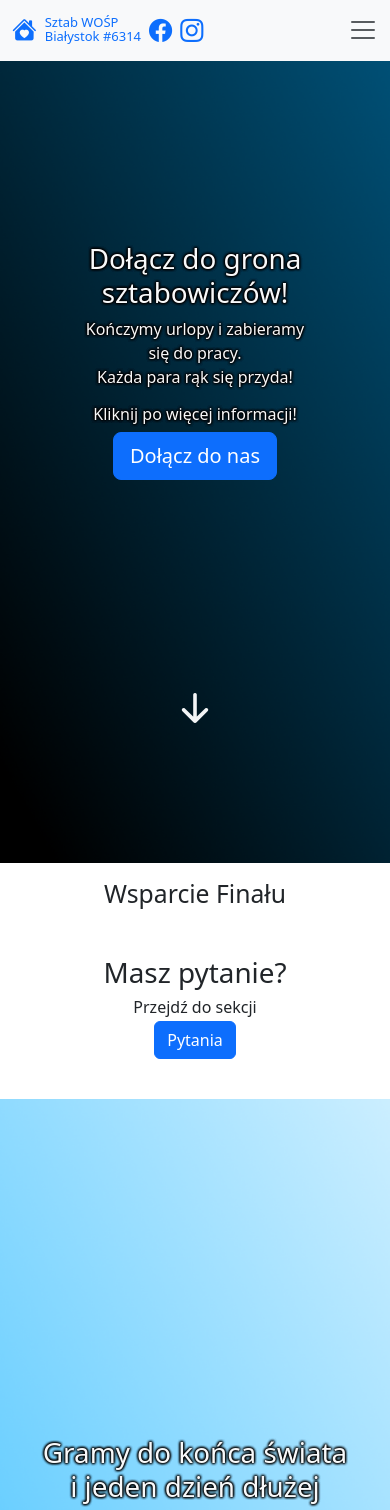
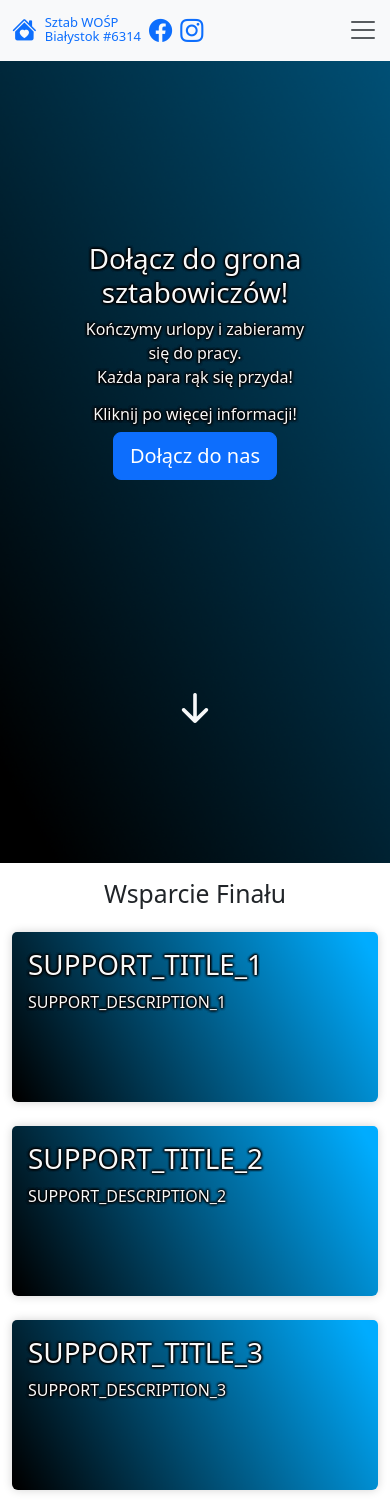
Before and after one commit to Sztab-WOSP-Bialystok/wosp-staff, a Next.js app: page / in a window 390 px wide. Shown: the top 1510 px of the page. Built offline with nearby package versions, Linux system fonts and the light colour scheme.

Commit message:
Added navigation to section cards in mobile view

```diff
--- a/app/global.css
+++ b/app/global.css
@@ -15,7 +15,7 @@
   border: unset;
 }
 
-.button {
+.button-radioactive {
   background-color: #2ba805;
   -webkit-border-radius: 60px;
   border-radius: 60px;
@@ -31,13 +31,13 @@
   animation: glowing 2000ms infinite;
 }
 
-.button:hover {
+.button-radioactive:hover {
   animation: none;
   background-color: #49e819;
   box-shadow: 0 0 50px #49e819;
 }
 
-.button:active:focus {
+.button-radioactive:active:focus {
   animation: none;
   background-color: #2ba805;
   box-shadow: 0 0 50px #2ba805;
--- a/app/home/sections/support-section/support-card.tsx
+++ b/app/home/sections/support-section/section-card.tsx
@@ -1,17 +1,19 @@
-import { Card } from "react-bootstrap";
+import { Button, Card, Nav } from "react-bootstrap";
+import Link from "next/link";
 
-export interface SupportTypeData {
+export interface SectionCardData {
   title: string;
   description: string;
   lightImgSrc: string;
   darkImgSrc: string;
   display: boolean;
   link: string;
+  buttonLabel: string;
 }
 
-type Props = { data: SupportTypeData };
+type Props = { data: SectionCardData };
 
-export default function OfferCard({ data }: Props) {
+export default function SectionCard({ data }: Props) {
   return (
     <Card className="d-flex justify-content-center" style={{ height: "100%" }}>
       <Card.Img
@@ -28,15 +30,20 @@ export default function OfferCard({ data }: Props) {
         style={{ objectFit: "cover", height: 170 }}
         className="d-block d-md-none rounded-bottom"
       />
-      <Card.ImgOverlay
-        className={"d-block d-md-none text-light"}
-      >
-        <Card.Title className="img-overlay">{data.title}</Card.Title>
-        <Card.Text className="img-overlay">{data.description}</Card.Text>
-      </Card.ImgOverlay>
+      <Nav.Link as={Link} href={data.link} disabled={false}>
+        <Card.ImgOverlay className={"d-block d-md-none text-light"}>
+          <Card.Title className="img-overlay">
+            <h1>{data.title}</h1>
+          </Card.Title>
+          <Card.Text className="img-overlay">{data.description}</Card.Text>
+        </Card.ImgOverlay>
+      </Nav.Link>
       <Card.Body className="d-none d-md-block">
         <Card.Title>{data.title}</Card.Title>
         <Card.Text>{data.description}</Card.Text>
+        <Button variant="primary" className="button" href={data.link}>
+          {data.buttonLabel}
+        </Button>
       </Card.Body>
     </Card>
   );
--- a/app/home/sections/support-section/support-section.tsx
+++ b/app/home/sections/support-section/support-section.tsx
@@ -1,8 +1,9 @@
-import { Container, Row, Col } from "react-bootstrap";
-import SupportCard, { SupportTypeData } from "./support-card";
+import { Container, Row, Col, CardGroup } from "react-bootstrap";
+import SupportCard, { SectionCardData } from "./section-card";
+import supportSectionData from "public/info/support-section-data.json";
 
 export default function SupportSection() {
-  const data: SupportTypeData[] = []; //TODO: Add data from .json file
+  const data: SectionCardData[] = supportSectionData; //TODO: Add data from .json file
 
   return (
     <Container fluid>
@@ -12,6 +13,7 @@ export default function SupportSection() {
         </Col>
       </Row>
       <Row className="d-flex justify-content-center">
+        <div className="d-block d-md-none rounded-bottom">
           {data
             .filter((offer) => offer.display)
             .map((offer) => (
@@ -19,6 +21,16 @@ export default function SupportSection() {
                 <SupportCard data={offer}></SupportCard>
               </Col>
             ))}
+        </div>
+        <Col className="d-none d-md-block">
+          <CardGroup>
+            {data
+              .filter((offer) => offer.display)
+              .map((offer) => (
+                <SupportCard data={offer}></SupportCard>
+              ))}
+          </CardGroup>
+        </Col>
       </Row>
     </Container>
   );
--- a/app/not-found.tsx
+++ b/app/not-found.tsx
@@ -27,7 +27,7 @@ export default function NotFound() {
           <div className="text-center text-md-start">
             <h1 className="info">Ups... Chyba zabłądziłeś</h1>
             <h6>Kliknij kafelek by wrócić na powierzchnię!</h6>
-            <Button className="button" href={homeNavigation.link}>
+            <Button className="button-radioactive" href={homeNavigation.link}>
               {homeNavigation.name}
             </Button>
           </div>
--- /dev/null
+++ b/public/info/support-section-data.json
@@ -0,0 +1,29 @@
+[
+    {
+        "title": "SUPPORT_TITLE_1",
+        "description": "SUPPORT_DESCRIPTION_1",
+        "lightImgSrc": "images/Sample_image_light.png",
+        "darkImgSrc": "images/Sample_image_dark.png",
+        "link": "/link_1",
+        "buttonLabel" : "Button_label_1",
+        "display": true
+    },
+    {
+        "title": "SUPPORT_TITLE_2",
+        "description": "SUPPORT_DESCRIPTION_2",
+        "lightImgSrc": "images/Sample_image_light.png",
+        "darkImgSrc": "images/Sample_image_dark.png",
+        "link": "/link_2",
+        "buttonLabel" : "Button_label_2",
+        "display": true
+    },
+    {
+        "title": "SUPPORT_TITLE_3",
+        "description": "SUPPORT_DESCRIPTION_3",
+        "lightImgSrc": "images/Sample_image_light.png",
+        "darkImgSrc": "images/Sample_image_dark.png",
+        "link": "/link_3",
+        "buttonLabel" : "Button_label_3",
+        "display": true
+    }
+]
```
Lines whose indentation alone changed are shown as unchanged.
